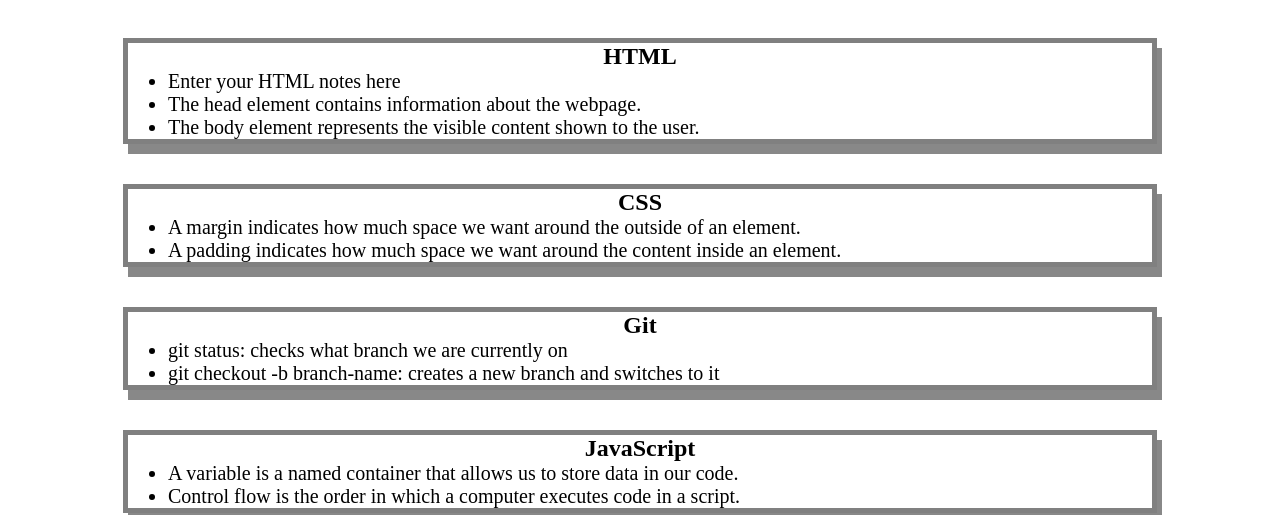
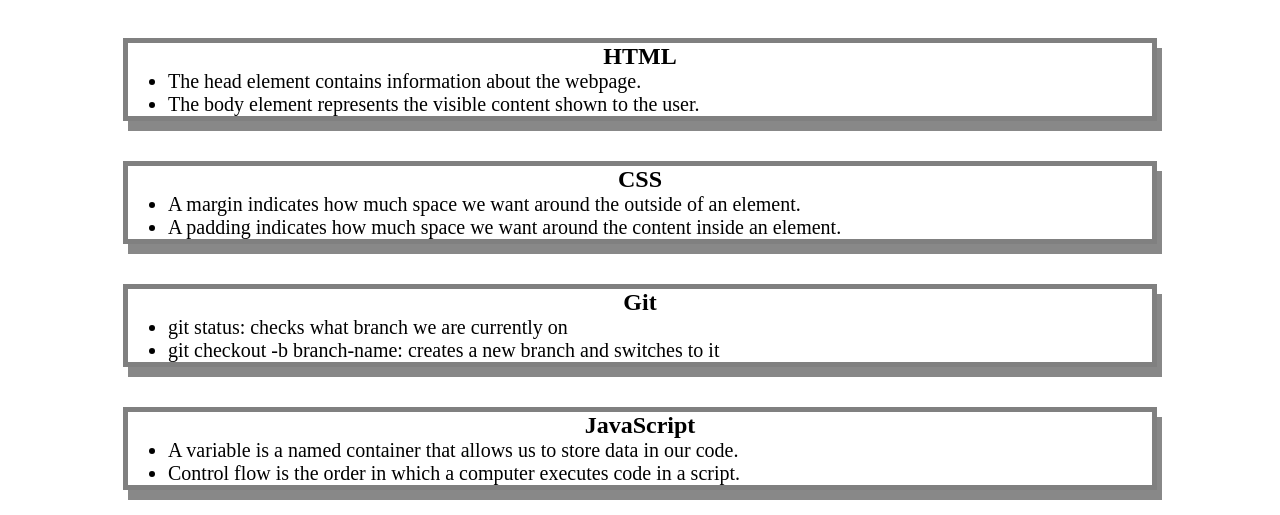
Before and after one commit to WillWhittakerDHP/prework-study-guide, a plain HTML site: page index.html in a window 1280 px wide. Shown: the part 122-637 px from the top of the page. Drawn offline with Linux system fonts and the light colour scheme.

Commit message:
did stuff to README

```diff
--- a/index.html
+++ b/index.html
@@ -17,7 +17,6 @@
       <section class="card" id="html-section">
         <h2>HTML</h2>
         <ul>
-          <li>Enter your HTML notes here</li>
           <li>The head element contains information about the webpage.</li>
           <li>The body element represents the visible content shown to the user.</li>
         </ul>
```
Also changed, not shown: 1 other file.
